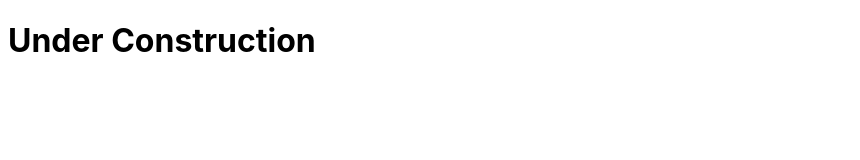
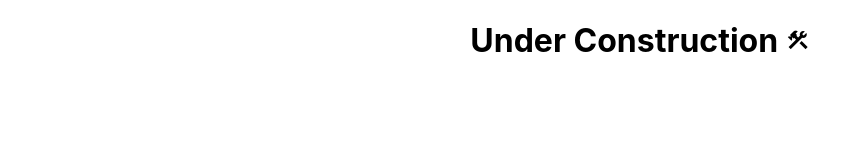
Before and after one commit to jedymatt/jedymatt.github.io, a plain HTML site: page index.html in a window 1280 px wide. Shown: the whole page, without its empty margins (0-860 px from the left). Drawn offline with Linux system fonts and the light colour scheme.

Commit message:
Added google icons

```diff
--- a/index.html
+++ b/index.html
@@ -1,13 +1,23 @@
 <!DOCTYPE html>
 <html lang="en">
+
 <head>
     <meta charset="UTF-8">
     <meta http-equiv="X-UA-Compatible" content="IE=edge">
     <meta name="viewport" content="width=device-width, initial-scale=1.0">
     <title>jedymatt</title>
     <link rel="stylesheet" href="style.css">
+    <link href="https://fonts.googleapis.com/icon?family=Material+Icons" rel="stylesheet">
 </head>
+
 <body>
-    <h1>Under Construction</h1>
+    <h1 style="text-align: center;">
+        Under Construction
+        <span class="material-icons">
+            construction
+        </span>
+    </h1>
+
 </body>
+
 </html>
```
